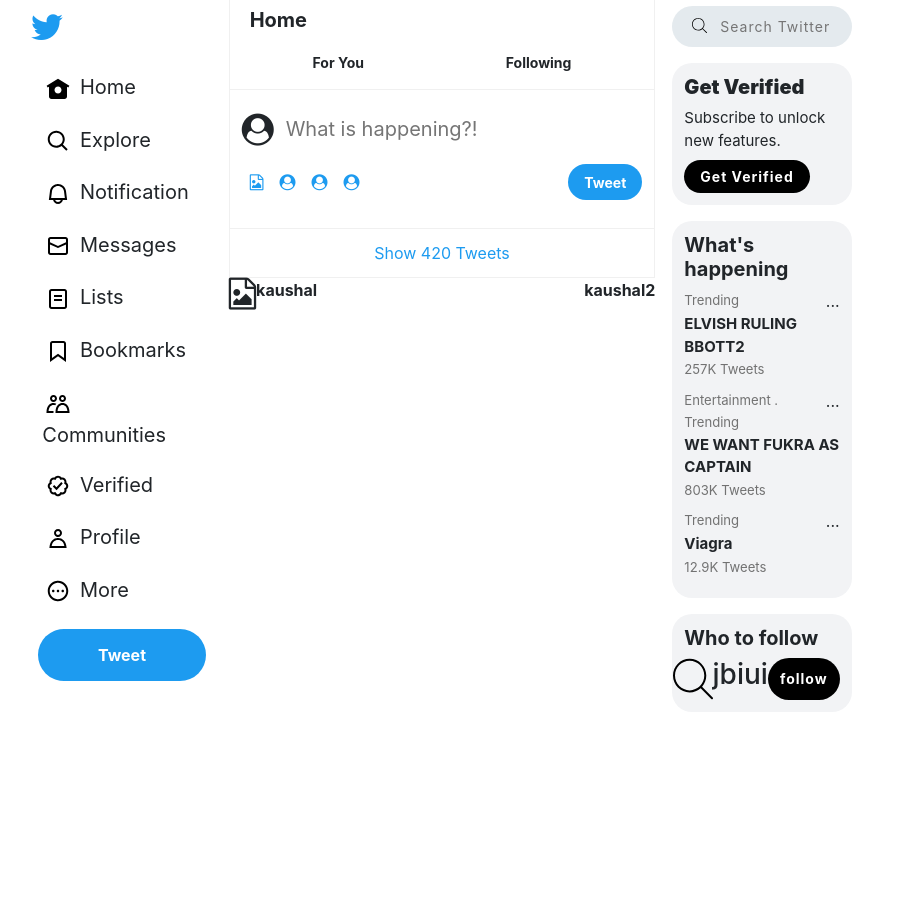
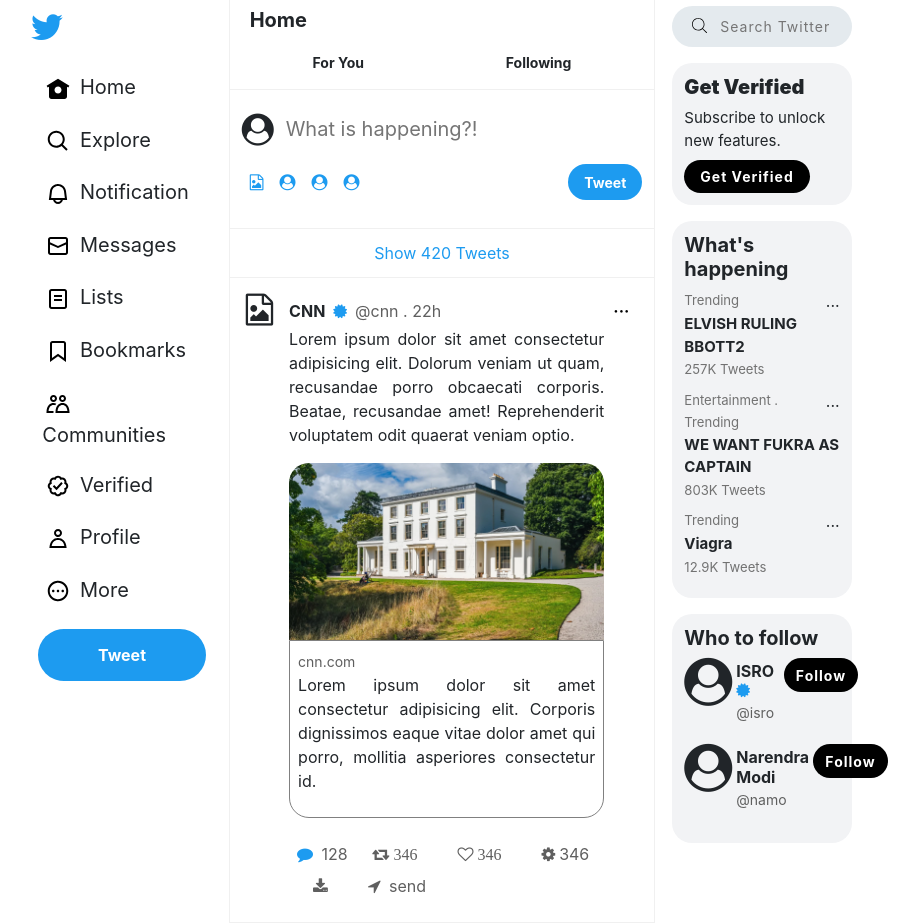
Before and after one commit to aditya-repo/twitter-clone, a plain HTML site: page index.html in a window 1280 px wide. Shown: the whole page, without its empty margins (198-1117 px from the left). Before the commit the page ends 800 px from the top, so only its background shows below. Drawn offline with nearby package versions, Linux system fonts and the light colour scheme.

Commit message:
Landing page layout is almost 90%  completea

```diff
--- a/index.html
+++ b/index.html
@@ -118,10 +118,21 @@
                     <div class="feed-news">
                         <div class="news-heading">
                             <i class="fa fa-file-photo-o fa-2x"></i>
+                            <div class="news-caption">
+                                <div class="caption-text">
+                                        <p class="xyz"><strong>CNN</strong><i class="fa fa-certificate"></i><span class="text-grey">@cnn . 22h</span></p>
+                                        <p>Lorem ipsum dolor sit amet consectetur adipisicing elit. Dolorum veniam ut quam, recusandae porro obcaecati corporis. Beatae, recusandae amet! Reprehenderit voluptatem odit quaerat veniam optio.</p>
+                                        <figure class="feed-post">
+                                            <img src="assets/img/post1.webp" alt="Sample post 1" width="100%">
+                                            <figcaption>
+                                                <p class="px-2 pt-2"><small class="text-grey">cnn.com</small></p>
+                                                <p class="px-2 pb-2">Lorem ipsum dolor sit amet consectetur adipisicing elit. Corporis dignissimos eaque vitae dolor amet qui porro, mollitia asperiores consectetur id.</p>
+                                            </figcaption>
 
-                            <div class="news-caption">
-                                <p><strong>kaushal</strong></p>
-                                <p><strong>kaushal2</strong></p>
+                                        </figure>
+                                        <p class="p-1 text-grey yzz"><i class="fa fa-comment px-1"></i> 128 <span class="px-3"><i class="fa fa fa-retweet px-1"> 346 </i></span><span class="px-3"><i class="fa fa-heart-o px-1"> 346 </i></span><span class="px-3"><i class="fa fa-cog px-1"> </i>346 </span><span class="px-3"><i class="fa fa-download px-1"></i></span><span class="px-3"><i class="fa fa-location-arrow px-1"></i> send </span></p>
+                                </div>
+                                <a href="#"><strong>···</strong></a>
                             </div>
                         </div>
                     </div>
@@ -167,10 +178,23 @@
                         <div class="right-component">
                             <h5>Who to follow</h5>
                             <div class="friend">
-                                <button>follow</button>
+                                    <i class="fa fa-user-circle fa-3x"></i>
                                 <div class="friend-details">
-                                    <img src="assets/img/search.svg" width="40">
-                                    <h3>jbiui</h3>
+                                    <div class="p-1">
+                                        <h6 class="mb-0"><strong>ISRO </strong><i class="fa fa-certificate text-twitter"></i></h6>
+                                        <small class="text-grey">@isro</small>
+                                    </div>
+                                    <button>Follow</button>
+                                </div>
+                            </div>
+                            <div class="friend">
+                                    <i class="fa fa-user-circle fa-3x"></i>
+                                <div class="friend-details">
+                                    <div class="p-1">
+                                        <h6 class="mb-0"><strong>Narendra Modi </strong></h6>
+                                        <small class="text-grey">@namo</small>
+                                    </div>
+                                    <button>Follow</button>
                                 </div>
                             </div>
                         </div>
--- a/style.css
+++ b/style.css
@@ -90,12 +90,17 @@
 }
 .friend{
     display: flex;
-    justify-content: space-between;
-    flex-direction: row-reverse;
+    justify-content: flex-start;
+    margin-bottom: 16px;
 }
 .friend-details{
     display: flex;
+    width: 100%;
     justify-content: space-between;
+}
+.friend-details > button{
+    height: 34px;
+    width: 80px;
 }
 .right-component .friend button{
     padding: 4px 12px;
@@ -156,12 +161,66 @@
     border: 0.5px solid rgba(128, 128, 128, 0.12);
     border-top: none;
 }
+.feed-news{
+    padding: 8px;
+    border: 0.5px solid rgba(128, 128, 128, 0.12);
+    border-top: none;
+}
 .news-heading{
     display: flex;
-    /* justify-content: space-between; */
+}
+.news-heading i{
+    padding: 8px;
 }
 .news-caption{
+    padding: 8px;
     display: flex;
     width: 100%;
     justify-content: space-between;
+    align-items: baseline;
 }
+.news-caption p> i{
+    color: rgb(29, 155, 240);
+}
+.news-caption > a{
+    color: #000;
+    padding: 5px;
+}
+.news-caption a > strong{
+    padding: 4px;
+
+}
+.news-caption > a:hover{
+    color: rgb(0, 134, 223);
+    text-decoration: none;
+    background-color: rgba(29, 156, 240, 0.11);
+
+    border-radius: 30px;
+}
+.text-grey{
+    color: #5f5f5f;
+}
+.caption-text p:first-child{
+    margin-bottom: 0px;
+}
+.caption-text p:nth-child(2){
+    text-align: justify;
+}
+figure{
+    border-radius: 25px;
+}
+figure img{
+    border-top-left-radius: 20px;
+    border-top-right-radius: 20px;
+}
+figcaption{
+    border: 1px solid grey;
+    border-bottom-right-radius:20px;
+    border-bottom-left-radius:20px;
+}
+.yzz{
+    margin-bottom: 0;
+}
+.text-twitter{
+    color: rgb(29, 155, 240);
+}
```
Also changed, not shown: assets/img/post1.webp (added).
